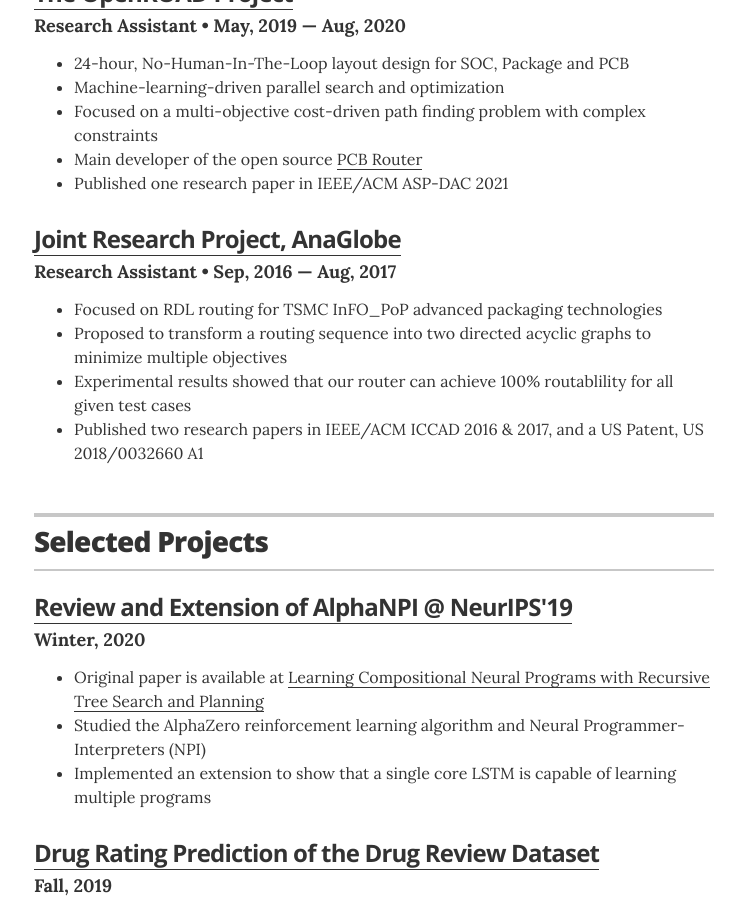
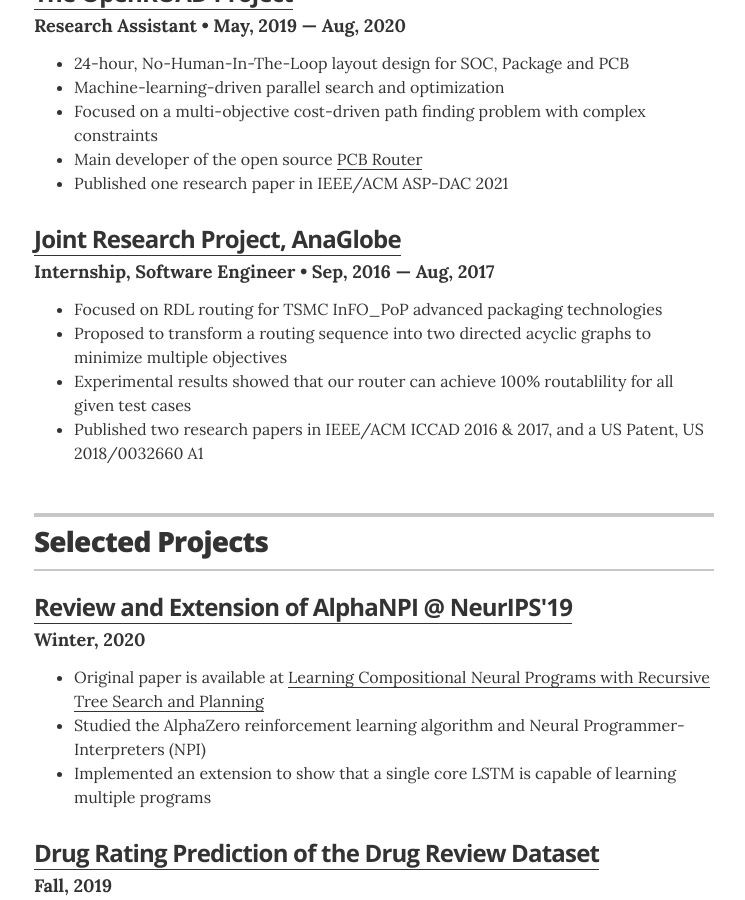
Before and after one commit to jamestclin/jamestclin.github.io, a Jekyll site: the page built from index.html, in a window 1280 px wide and 900 px high, scrolled down 2730 px. Shown: the whole window, without its empty margins (266-1011 px from the left). Built offline with Jekyll 4.4.1, drawn with Linux system fonts in a browser that asks for light colours.

Commit message:
Update research.yml

```diff
--- a/_data/research.yml
+++ b/_data/research.yml
@@ -9,7 +9,7 @@
 
 # Springfield Community Outreach Group
 - project: Joint Research Project, AnaGlobe
-  role: Research Assistant
+  role: Internship, Software Engineer
   duration: Sep, 2016 &mdash; Aug, 2017
   url: "http://anaglobe.com/"
   description: <ul class="resume-item-list"><li>Focused on RDL routing for TSMC InFO_PoP advanced packaging technologies</li><li> Proposed to transform a routing sequence into two directed acyclic graphs to minimize multiple objectives</li><li>Experimental results showed that our router can achieve 100% routablility for all given test cases</li><li>Published two research papers in IEEE/ACM ICCAD 2016 & 2017, and a US Patent, US 2018/0032660 A1</li></ul>
```
